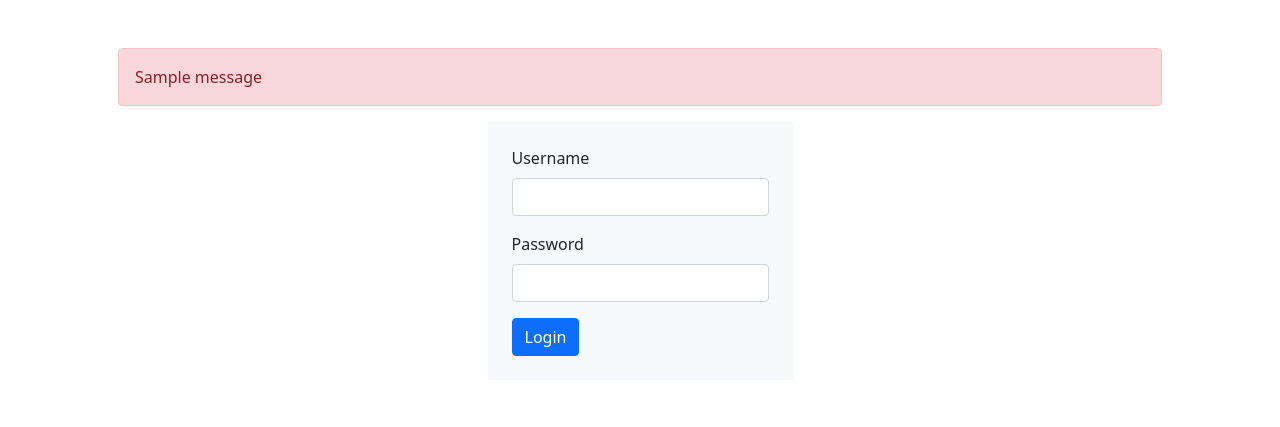
After one commit to dvalpx/airlator_admin, a Flask app: page /login in a window 1280 px wide. The commit adds this page. Shown: the top 427 px of the page. Run offline with Flask 2, Linux system fonts and the light colour scheme; one stand-in notice (Sample message) is shown.

Commit message:
Login function

```diff
--- a/app.py
+++ b/app.py
@@ -1,10 +1,34 @@
-from flask import Flask, render_template
+from flask import Flask, render_template, session, redirect, url_for, request, session, flash
+# from functions import db
 
 app = Flask(__name__)
 
+app.secret_key = 'h@1nc34/1_&-jhax32Zesh'
+
 @app.route("/")
 def index():
-    return render_template("index.html")
+    if 'login' in session:
+        return render_template("index.html")
+    return redirect(url_for('login'))
+
+@app.route("/login", methods=('GET', 'POST'))
+def login():
+    if request.method == 'POST':
+        if request.form['password'] == '123456':
+            session['login'] = True
+            return redirect(url_for('index'))
+        flash('Wrong username or password')
+        return redirect(url_for('login'))
+    if 'login' in session:
+        return redirect(url_for('index'))
+    return render_template("login.html")
+
+@app.route("/logout")
+def logout():
+    if 'login' in session:
+        session.pop('login', None)
+        return redirect(url_for('login'))
+    return redirect(url_for('login'))
 
 if __name__ == '__main__':
     app.run()
--- /dev/null
+++ b/templates/base.html
@@ -0,0 +1,16 @@
+<!DOCTYPE html>
+<html lang="en">
+<head>
+    <meta charset="UTF-8">
+    <meta http-equiv="X-UA-Compatible" content="IE=edge">
+    <meta name="viewport" content="width=device-width, initial-scale=1.0">
+    <link href="https://cdn.jsdelivr.net/npm/bootstrap@5.1.3/dist/css/bootstrap.min.css" rel="stylesheet" integrity="sha384-1BmE4kWBq78iYhFldvKuhfTAU6auU8tT94WrHftjDbrCEXSU1oBoqyl2QvZ6jIW3" crossorigin="anonymous">
+    <script src="https://cdn.jsdelivr.net/npm/bootstrap@5.1.3/dist/js/bootstrap.bundle.min.js" integrity="sha384-ka7Sk0Gln4gmtz2MlQnikT1wXgYsOg+OMhuP+IlRH9sENBO0LRn5q+8nbTov4+1p" crossorigin="anonymous"></script>
+    <title></title>
+</head>
+<body>
+    <div class="container">
+        {% block content %}{% endblock %}
+    </div>
+</body>
+</html>
--- /dev/null
+++ b/templates/login.html
@@ -0,0 +1,28 @@
+{% extends 'base.html' %}
+
+{% block content %}
+<div class="row p-5">
+    {% with messages = get_flashed_messages() %}
+        {% if messages %}
+        <div class="alert alert-danger" role="alert">
+            {% for message in messages %}
+                {{ message }}
+            {% endfor %}
+        </div>
+        {% endif %}
+    {% endwith %}
+    <div class="col d-flex justify-content-center">
+        <form action="/login" method="post" class="bg-light p-4">
+            <div class="mb-3">
+                <label for="username" class="form-label">Username</label>
+                <input type="username" class="form-control" id="username" name="username">
+            </div>
+            <div class="mb-3">
+                <label for="password" class="form-label">Password</label>
+                <input type="password" class="form-control" id="password" name="password">
+            </div>
+            <button type="submit" class="btn btn-primary">Login</button>
+        </form>
+    </div>
+</div>
+{% endblock %}
```
Also changed, not shown: functions/db.py (added, +18 -0 lines), templates/index.html (+12 -14 lines), 1 other file.
